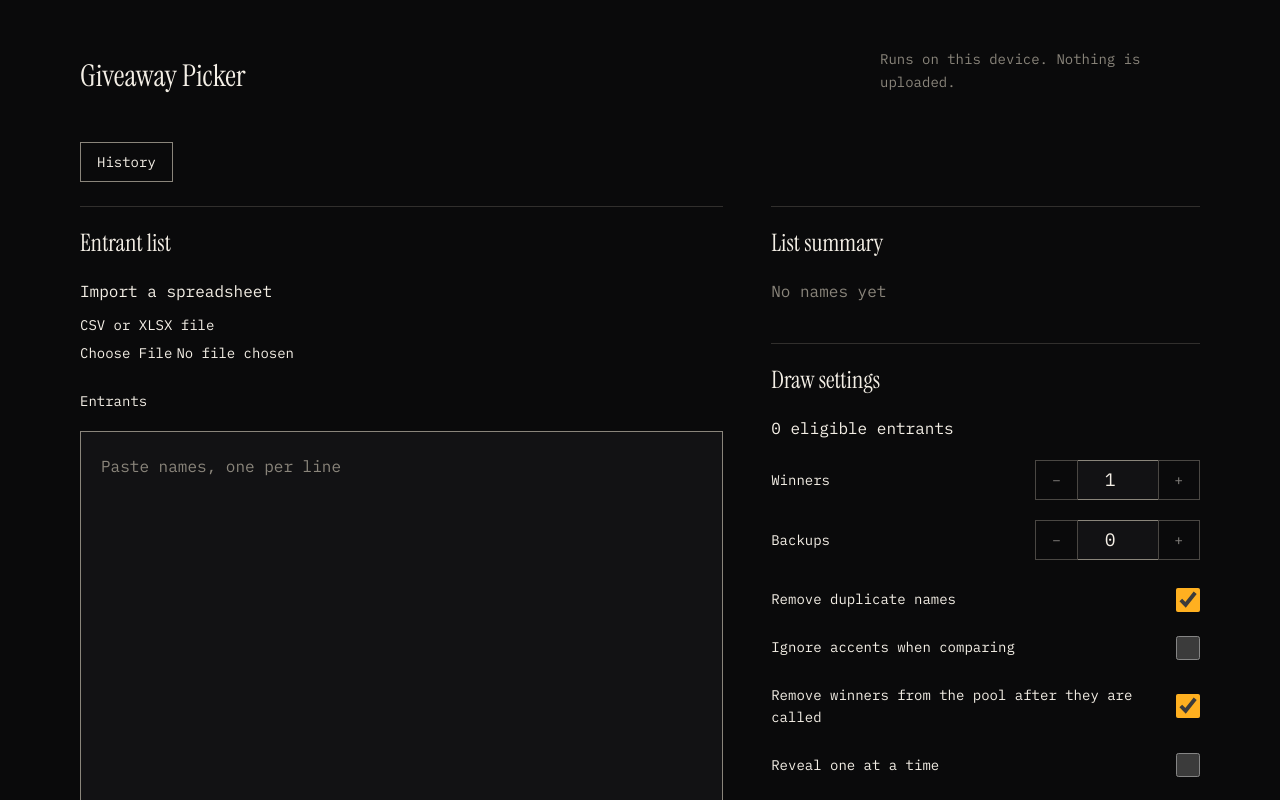
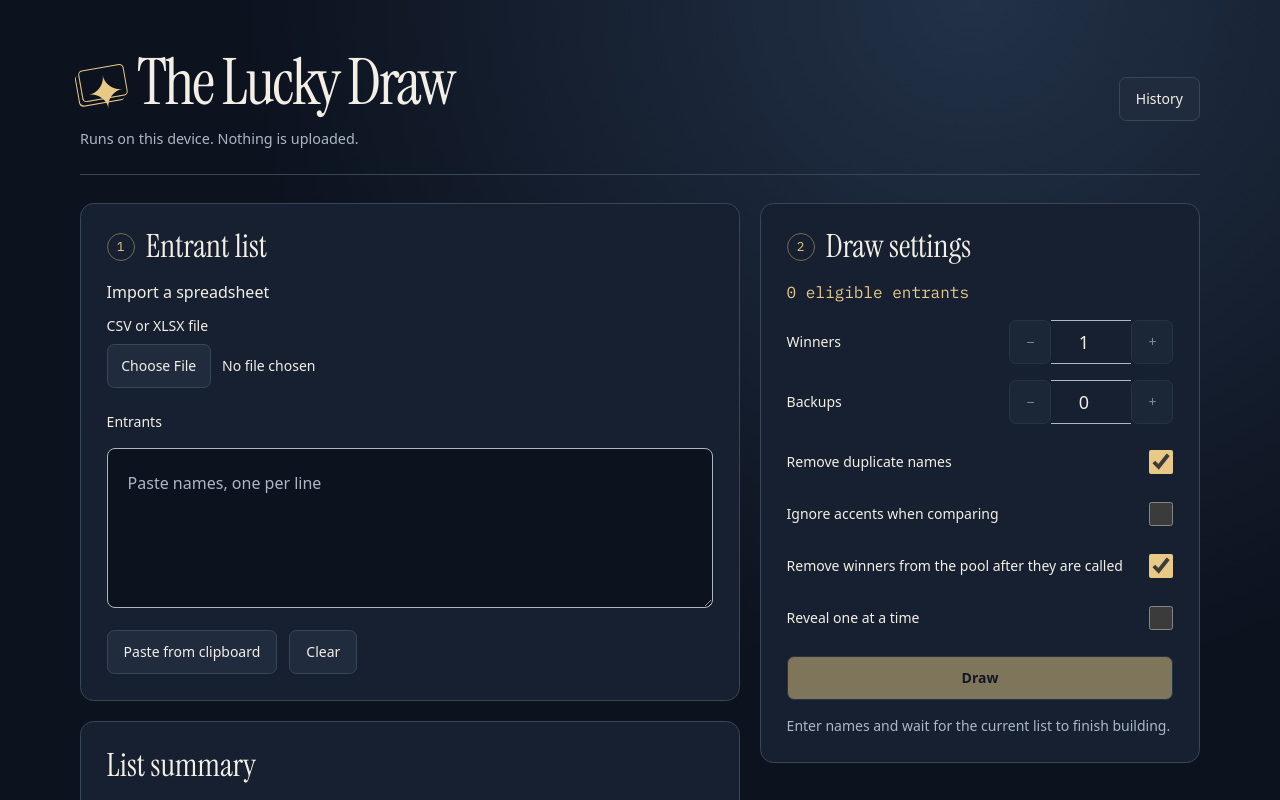
Before and after one commit to migzcervvv/giveaway-picker, a React (Vite) app: page / in a window 1280 px wide. Shown: the top 800 px of the page. Built offline with nearby package versions, Linux system fonts and the light colour scheme.

Commit message:
feat: streamline the live raffle operator interface (#24)

```diff
--- a/src/ui/App.tsx
+++ b/src/ui/App.tsx
@@ -24,26 +24,34 @@ export function App({ flow = drawFlowStore }: { flow?: typeof drawFlowStore }) {
       <a href="#main" className="skip-link">
         Skip to main content
       </a>
-      <header className="mb-12 flex flex-wrap items-end justify-between gap-4">
-        <h1 className="font-display text-3xl">Giveaway Picker</h1>
-        <p className="max-w-xs text-sm leading-relaxed text-[var(--muted)]">
-          Runs on this device. Nothing is uploaded.
-        </p>
-      </header>
-      <main id="main" tabIndex={-1}>
-        <div className="mb-6 flex flex-wrap gap-3">
-          <Button
-            disabled={state.busy || hidden}
-            onClick={() => openHistory(true)}
-          >
-            History
-          </Button>
+      <header className="masthead">
+        <div>
+          <h1 className="brand">
+            <span aria-hidden="true" className="ticket-mark">
+              ✦
+            </span>
+            The Lucky Draw
+          </h1>
+          <p className="privacy-note">
+            Runs on this device. Nothing is uploaded.
+          </p>
+        </div>
+        <nav aria-label="Operator navigation" className="flex flex-wrap gap-2">
           {historyOpen && (
             <Button disabled={state.busy} onClick={() => openHistory(false)}>
               Return to raffle
             </Button>
           )}
-        </div>
+          <Button
+            aria-current={historyOpen ? 'page' : undefined}
+            disabled={state.busy || hidden || historyOpen}
+            onClick={() => openHistory(true)}
+          >
+            History
+          </Button>
+        </nav>
+      </header>
+      <main id="main" tabIndex={-1}>
         {hidden && <p>Reveal every selected slot before opening History.</p>}
         <p role="status" aria-live="polite" aria-atomic="true">
           {state.announcement}
--- a/src/ui/components/Section.tsx
+++ b/src/ui/components/Section.tsx
@@ -4,17 +4,21 @@ import type { ReactNode } from 'react';
 export function Section({
   title,
   children,
+  step,
 }: {
   title: string;
+  step?: number;
   children: ReactNode;
 }) {
   const id = useId();
   return (
-    <section
-      aria-labelledby={id}
-      className="space-y-5 border-t border-[var(--muted)]/30 pt-5"
-    >
-      <h2 id={id} className="font-display text-2xl">
+    <section aria-labelledby={id} className="panel space-y-4">
+      <h2 id={id} className="panel-title">
+        {step && (
+          <span className="step" aria-hidden="true">
+            {step}
+          </span>
+        )}
         {title}
       </h2>
       {children}
--- a/src/ui/screens/InputScreen.tsx
+++ b/src/ui/screens/InputScreen.tsx
@@ -116,7 +116,7 @@ export function InputScreen({
 
   return (
     <div className="input-layout">
-      <Section title="Entrant list">
+      <Section title="Entrant list" step={1}>
         <ImportPicker
           session={session}
           onApply={(text) =>
@@ -142,7 +142,7 @@ export function InputScreen({
             })
           }
           onPaste={paste}
-          className="min-h-80 w-full resize-y border border-[var(--muted)] bg-[var(--surface)] p-5 text-base leading-7 placeholder:text-[var(--muted)] md:min-h-[32rem]"
+          className="entrant-draft w-full resize-y border border-[var(--muted)] bg-[var(--surface)] p-5 text-base leading-7 placeholder:text-[var(--muted)]"
         />
         <div className="flex flex-wrap gap-3">
           {typeof navigator.clipboard?.readText === 'function' && (
@@ -178,7 +178,7 @@ export function InputScreen({
           </p>
         )}
       </Section>
-      <div className="space-y-10">
+      <div className="setup-panels">
         <Section title="List summary">
           <div role="status" aria-live="polite" aria-atomic="true">
             {list.status === 'building' ? (
@@ -241,8 +241,8 @@ export function InputScreen({
             </>
           )}
         </Section>
-        <Section title="Draw settings">
-          <p>{format.format(poolSize)} eligible entrants</p>
+        <Section title="Draw settings" step={2}>
+          <p className="pool-count">{format.format(poolSize)} eligible entrants</p>
           <Stepper
             label="Winners"
             value={config.winners}
@@ -291,6 +291,7 @@ export function InputScreen({
             />
           </div>
           <Button
+            className="primary-action"
             disabled={!ready || poolSize === 0 || !onDraw}
             onClick={() => onDraw?.(ready)}
           >
--- a/src/ui/screens/WinnersScreen.tsx
+++ b/src/ui/screens/WinnersScreen.tsx
@@ -16,7 +16,7 @@ export function WinnersScreen({
   const derived = deriveState(record.events);
   const visible = state.visible[record.id] ?? record.slots.length;
   return (
-    <Section title="Draw results">
+    <Section title="Draw results" step={3}>
       <p className="break-all text-sm text-[var(--muted)]">
         Draw {record.id} · {record.createdAt}
       </p>
@@ -28,17 +28,20 @@ export function WinnersScreen({
               (slot.role === 'backup' && slot.status !== 'standby'),
           )
           .map((slot) => (
-            <li key={slot.rank} className="space-y-3">
+            <li key={slot.rank} className="winner-row space-y-3">
               <p>
                 {slot.role === 'winner'
                   ? `Winner ${slot.rank}`
                   : `Backup ${slot.rank - record.config.winners}`}{' '}
                 · {slot.status.replace('_', '-')}
               </p>
-              <p className="break-words font-display text-4xl">{slot.name}</p>
+              <p dir="auto" className="break-words font-display text-4xl">
+                {slot.name}
+              </p>
               {(slot.status === 'pending' || slot.status === 'promoted') && (
                 <div className="flex flex-wrap gap-3">
                   <Button
+                    className="primary-action"
                     aria-label={`Mark ${slot.name} called`}
                     disabled={state.busy}
                     onClick={() =>
--- a/src/ui/theme.css
+++ b/src/ui/theme.css
@@ -9,19 +9,20 @@
 
 :root {
   color-scheme: dark;
-  --bg: #0a0a0b;
-  --surface: #121214;
+  --bg: #0c121e;
+  --surface: #162030;
   --ink: #f4efe6;
-  --muted: #8a857b;
-  --accent: #ffb020;
-  --danger: #e5484d;
+  --muted: #acb7c6;
+  --accent: #e8c987;
+  --danger: #ff9892;
+  --line: #394657;
   --ok: #3dd68c;
 }
 
 body {
-  background: var(--bg);
+  background: radial-gradient(ellipse at 76% 0%, #223147, transparent 46rem), var(--bg);
   color: var(--ink);
-  font-family: var(--font-mono);
+  font-family: system-ui, sans-serif;
 }
 
 .app-shell {
@@ -31,7 +32,7 @@ body {
 }
 .input-layout {
   display: grid;
-  gap: 3rem;
+  gap: 1.25rem;
   align-items: start;
 }
 .input-layout > * {
@@ -71,3 +72,76 @@ body {
     scroll-behavior: auto !important;
   }
 }
+
+.masthead {
+  display: flex;
+  align-items: center;
+  justify-content: space-between;
+  flex-wrap: wrap;
+  gap: 1rem;
+  padding-bottom: 1.5rem;
+  margin-bottom: 1.75rem;
+  border-bottom: 1px solid var(--line);
+}
+.brand, .panel-title {
+  display: flex;
+  align-items: center;
+  gap: .7rem;
+  font-family: var(--font-display);
+  line-height: 1.1;
+}
+.brand { font-size: clamp(2.5rem, 5vw, 4.5rem); letter-spacing: -.035em; }
+.ticket-mark {
+  display: grid;
+  place-items: center;
+  width: 1em;
+  height: .7em;
+  border: 1px solid var(--accent);
+  border-radius: .09em;
+  color: var(--accent);
+  font-size: .72em;
+  transform: rotate(-10deg);
+  box-shadow: -3px 3px 0 var(--bg), -4px 4px 0 var(--accent);
+}
+.privacy-note { color: var(--muted); margin-top: .6rem; font-size: .9rem; }
+.panel {
+  min-width: 0;
+  padding: clamp(1rem, 2vw, 1.6rem);
+  background: var(--surface);
+  border: 1px solid var(--line);
+  border-radius: .85rem;
+}
+.panel-title { font-size: 2rem; margin-bottom: 1rem; }
+.step {
+  color: var(--accent);
+  font: .8rem var(--font-mono);
+  border: 1px solid #766b51;
+  border-radius: 50%;
+  width: 1.75rem;
+  height: 1.75rem;
+  display: inline-grid;
+  place-items: center;
+}
+.setup-panels { display: contents; }
+.entrant-draft { min-height: 10rem; border-radius: .5rem; background: var(--bg); }
+.pool-count { color: var(--accent); font-family: var(--font-mono); }
+button, select, input[type=file]::file-selector-button {
+  min-height: 44px;
+  border: 1px solid var(--line);
+  border-radius: .45rem;
+  background-color: #202c3d;
+  color: var(--ink);
+}
+button:enabled:hover, input[type=file]::file-selector-button:hover { border-color: var(--accent); }
+input[type=file]::file-selector-button { margin-right: .7rem; padding: .45rem .85rem; cursor: pointer; }
+select { padding-inline: .5rem; }
+label:has(input[type=checkbox]) { min-height: 44px; align-content: center; }
+.primary-action { background: var(--accent); color: var(--bg); font-weight: 650; }
+.primary-action:enabled:hover { background: #f8dfa8; }
+.input-layout .primary-action { width: 100%; }
+.winner-row { border-left: 3px solid var(--accent); padding: .75rem 1rem; background: #101926; }
+main > [role=status]:not(:empty) { margin-block: 1rem; overflow-wrap: anywhere; }
+@media (min-width: 768px) {
+  .setup-panels > :last-child { grid-area: 1 / 2 / span 2; }
+  .setup-panels > :first-child { grid-column: 1; }
+}
```
Also changed, not shown: 6 other files (tests, documents, lock files or other folders).
